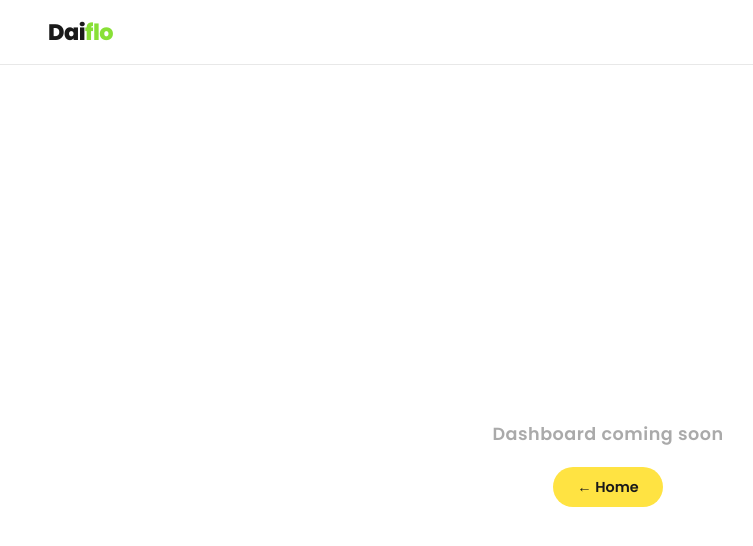
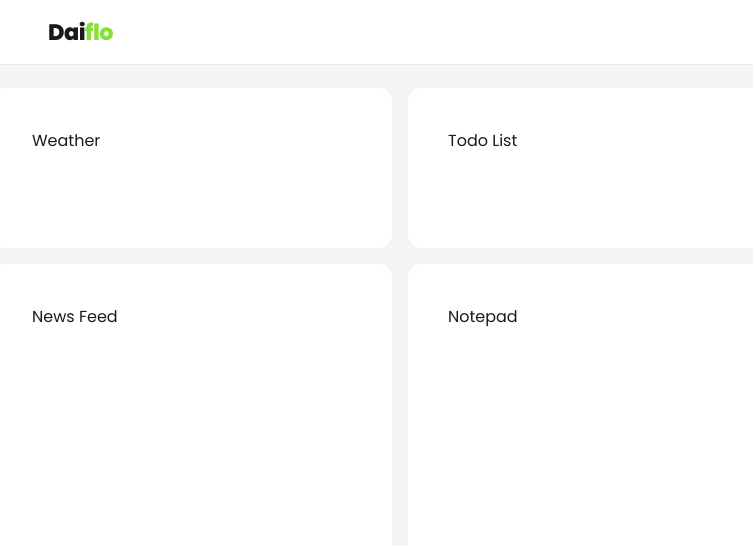
Before and after one commit to nicoleesposito/daiflo-dashboard, a React (Vite) app: page / in a window 1280 px wide. Both pictures are taken after a click on the button "Open Dashboard". Shown: the top 546 px of the page, without its empty margins (32-785 px from the left). Built offline with nearby package versions, Linux system fonts and the light colour scheme.

Commit message:
Add dashboard layout

```diff
--- a/src/App.jsx
+++ b/src/App.jsx
@@ -3,6 +3,7 @@ import { PreferencesProvider } from './context/PreferencesContext'
 import Navbar from './components/layout/Navbar'
 import LandingPage from './pages/LandingPage/LandingPage'
 import Dashboard from './components/layout/Dashboard'
+import Settings from './pages/Settings/Settings'
 
 function App() {
   const [view, setView] = useState('landing')
@@ -13,12 +14,11 @@ function App() {
         view={view}
         onLogoClick={() => setView('landing')}
         onEnter={() => setView('dashboard')}
+        onSettings={() => setView('settings')}
       />
-      {view === 'landing' ? (
-        <LandingPage onEnter={() => setView('dashboard')} />
-      ) : (
-        <Dashboard onHome={() => setView('landing')} />
-      )}
+      {view === 'landing'  && <LandingPage onEnter={() => setView('dashboard')} />}
+      {view === 'dashboard' && <Dashboard />}
+      {view === 'settings'  && <Settings />}
     </PreferencesProvider>
   )
 }
--- a/src/components/layout/Dashboard.css
+++ b/src/components/layout/Dashboard.css
@@ -1,32 +1,20 @@
 .dashboard {
-  display: flex;
-  flex-direction: column;
-  align-items: center;
-  justify-content: center;
-  min-height: 100vh;
+  display: grid;
+  grid-template-columns: 1fr 1fr 1fr;
+  grid-template-rows: repeat(4, 1fr);
+  min-height: calc(100vh - 64px);
+  gap: 1rem;
+  padding: 1.5rem;
+  background: #f5f5f5;
 }
 
-.dashboard__coming-soon {
-  font-size: 1.1rem;
-  font-weight: 600;
-  color: #aaa;
-  letter-spacing: 0.5px;
-  margin-bottom: 1.25rem;
+.widget {
+  background: #ffffff;
+  border-radius: 14px;
+  padding: 1.25rem;
 }
 
-.dashboard__home-btn {
-  font-family: inherit;
-  font-size: 0.9rem;
-  font-weight: 600;
-  color: #1a1a1a;
-  background: #ffe342;
-  border: none;
-  border-radius: 50px;
-  padding: 0.6rem 1.5rem;
-  cursor: pointer;
-  transition: background 0.2s;
-}
-
-.dashboard__home-btn:hover {
-  background: #88e036;
-}
+.widget--weather { grid-area: 1 / 1 / 2 / 2; }
+.widget--todo    { grid-area: 1 / 2 / 2 / 4; }
+.widget--news    { grid-area: 2 / 1 / 5 / 2; }
+.widget--notes   { grid-area: 2 / 2 / 5 / 4; }
--- a/src/components/layout/Dashboard.jsx
+++ b/src/components/layout/Dashboard.jsx
@@ -1,10 +1,16 @@
+import Weather from '../widgets/Weather/Weather'
+import TodoList from '../widgets/TodoList/TodoList'
+import NewsFeed from '../widgets/NewsFeed/NewsFeed'
+import Notepad from '../widgets/Notepad/Notepad'
 import './Dashboard.css'
 
-function Dashboard({ onHome }) {
+function Dashboard() {
   return (
     <div className="dashboard">
-      <p className="dashboard__coming-soon">Dashboard coming soon</p>
-      <button className="dashboard__home-btn" onClick={onHome}>← Home</button>
+      <div className="widget widget--weather"><Weather /></div>
+      <div className="widget widget--todo"><TodoList /></div>
+      <div className="widget widget--news"><NewsFeed /></div>
+      <div className="widget widget--notes"><Notepad /></div>
     </div>
   )
 }
```
